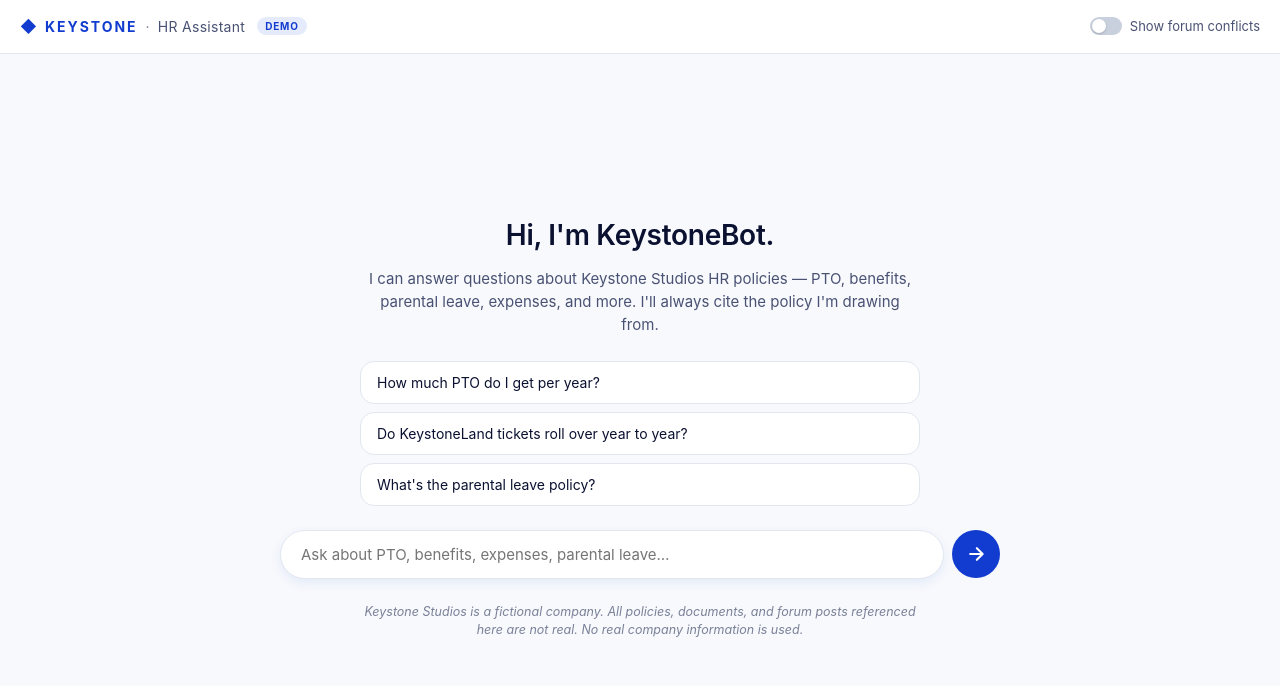
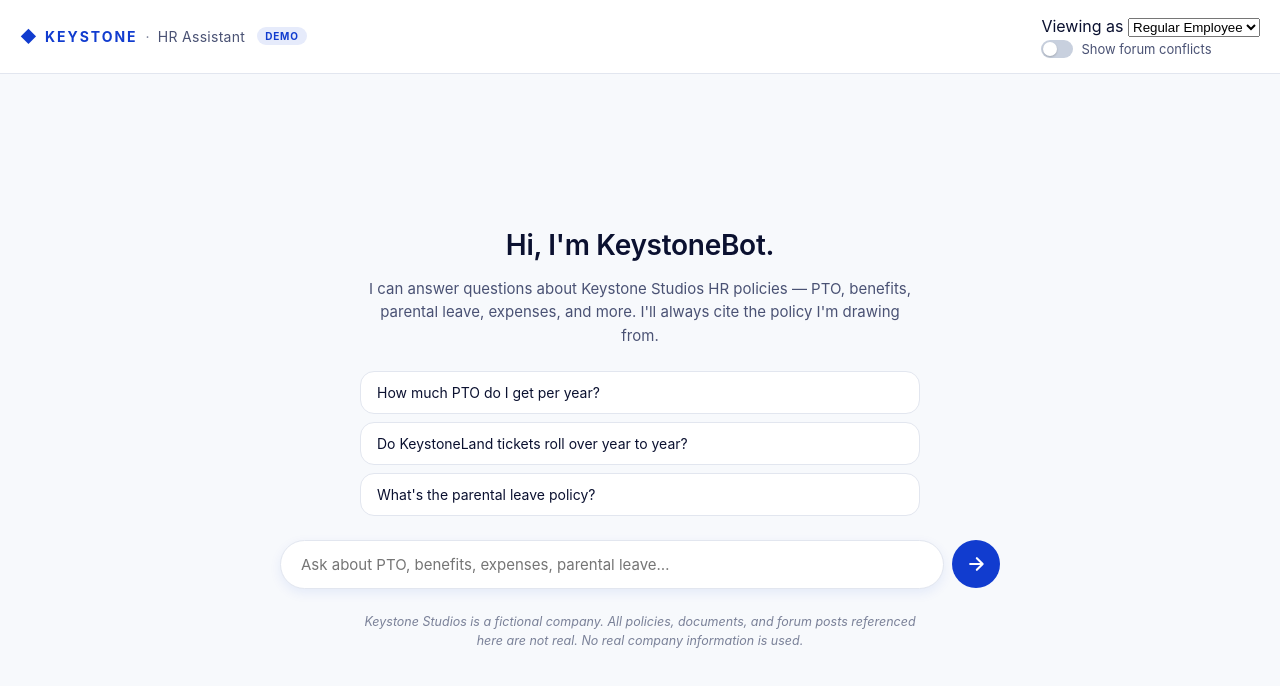
Before and after one commit to caseyv22/keystonebot, a plain HTML site: page frontend/index.html in a window 1280 px wide. Drawn offline with Linux system fonts and the light colour scheme.

Commit message:
Update index.html

```diff
--- a/frontend/index.html
+++ b/frontend/index.html
@@ -19,11 +19,21 @@
         <span class="brand-product">HR Assistant</span>
         <span class="demo-pill">Demo</span>
       </div>
-      <label class="toggle" title="Surface forum misinformation conflicts in responses">
-        <input type="checkbox" id="conflictToggle" />
-        <span class="toggle-slider"></span>
-        <span class="toggle-label">Show forum conflicts</span>
-      </label>
+      <div class="topbar-controls">
+        <label class="role-select-wrap" title="Reframe answers for your role">
+          <span class="role-select-label">Viewing as</span>
+          <select id="roleSelect" class="role-select" aria-label="Your role">
+            <option value="default">Regular Employee</option>
+            <option value="park">Park Employee</option>
+            <option value="executive">Executive</option>
+          </select>
+        </label>
+        <label class="toggle" title="Surface forum misinformation conflicts in responses">
+          <input type="checkbox" id="conflictToggle" />
+          <span class="toggle-slider"></span>
+          <span class="toggle-label">Show forum conflicts</span>
+        </label>
+      </div>
     </header>
 
     <!-- Empty state: greeting → chips → composer → disclaimer -->
```
